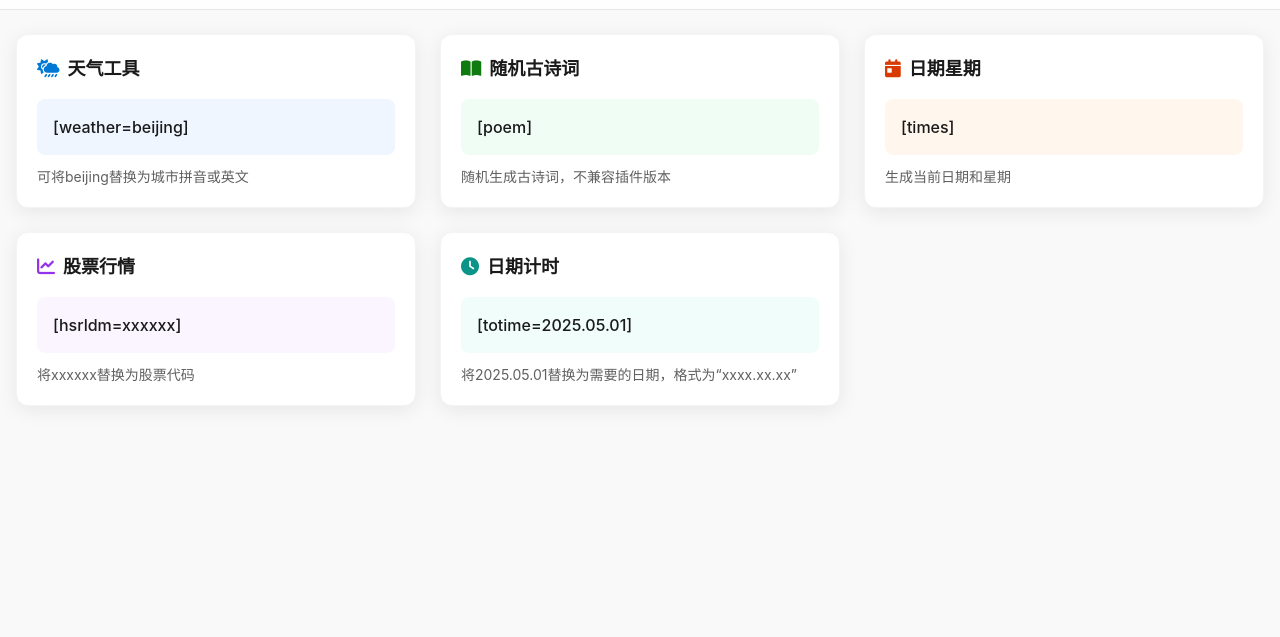
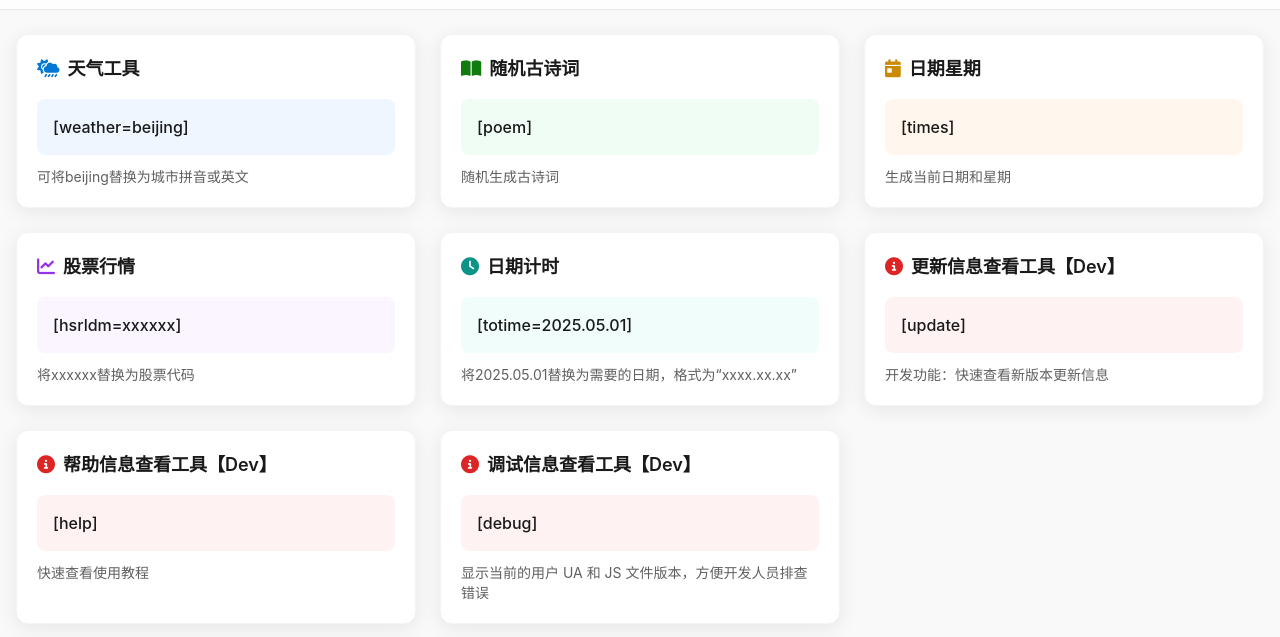
Before and after one commit to yuyudifiesh/tabs, a plain HTML site: page docs/teach.html in a window 1280 px wide. Shown: the part 43-680 px from the top of the page. Drawn offline with nearby package versions, Linux system fonts and the light colour scheme.

Commit message:
Update teach.html

```diff
--- a/docs/teach.html
+++ b/docs/teach.html
@@ -1,10 +1,9 @@
 <!DOCTYPE html>
 <html lang="zh-CN">
-
 <head>
     <meta charset="UTF-8">
     <meta name="viewport" content="width=device-width, initial-scale=1.0">
-    <title>功能代码列表</title>
+    <title>Windows 11 风格小组件</title>
     <script src="https://cdn.tailwindcss.com"></script>
     <link href="https://cdnjs.cloudflare.com/ajax/libs/font-awesome/6.7.2/css/all.min.css" rel="stylesheet">
     <script>
@@ -58,7 +57,6 @@
         }
     </style>
 </head>
-
 <body class="bg-background font-inter text-neutral-dark min-h-screen">
     <!-- 顶部导航栏 -->
     <header class="glass-effect border-b border-gray-200 sticky top-0 z-50 nocopy">
@@ -94,22 +92,20 @@
                         <i class="fa-solid fa-book-open text-secondary mr-2 nocopy"></i>
                         随机古诗词
                     </h2>
-
                 </div>
                 <div class="bg-green-50 rounded-lg p-4 mb-3">
                     <p class="text-neutral-dark text-base font-medium">[poem]</p>
                 </div>
-                <p class="text-neutral-medium text-sm break-words nocopy">随机生成古诗词，不兼容插件版本</p>
+                <p class="text-neutral-medium text-sm break-words nocopy">随机生成古诗词</p>
             </div>
 
             <!-- 日期星期小组件 -->
             <div class="bg-surface rounded-xl p-5 widget-shadow widget-hover border border-gray-100">
                 <div class="flex justify-between items-start mb-4 nocopy">
                     <h2 class="text-lg font-semibold flex items-center">
-                        <i class="fa-solid fa-calendar-day text-accent mr-2 nocopy"></i>
+                        <i class="fa-solid fa-calendar-day text-yellow-600 mr-2 nocopy"></i>
                         日期星期
                     </h2>
-
                 </div>
                 <div class="bg-orange-50 rounded-lg p-4 mb-3">
                     <p class="text-neutral-dark text-base font-medium">[times]</p>
@@ -144,8 +140,49 @@
                 </div>
                 <p class="text-neutral-medium text-sm break-words nocopy">将2025.05.01替换为需要的日期，格式为“xxxx.xx.xx”</p>
             </div>
+
+            <!-- 更新信息小组件 -->
+            <div class="bg-surface rounded-xl p-5 widget-shadow widget-hover border border-gray-100">
+                <div class="flex justify-between items-start mb-4 nocopy">
+                    <h2 class="text-lg font-semibold flex items-center">
+                        <i class="fa-solid fa-circle-info text-red-600 mr-2"></i>
+                        更新信息查看工具【Dev】
+                    </h2>
+                </div>
+                <div class="bg-red-50 rounded-lg p-4 mb-3">
+                    <p class="text-neutral-dark text-base font-medium">[update]</p>
+                </div>
+                <p class="text-neutral-medium text-sm break-words nocopy">开发功能：快速查看新版本更新信息</p>
+            </div>
+
+            <!-- 帮助信息小组件 -->
+            <div class="bg-surface rounded-xl p-5 widget-shadow widget-hover border border-gray-100">
+                <div class="flex justify-between items-start mb-4 nocopy">
+                    <h2 class="text-lg font-semibold flex items-center">
+                        <i class="fa-solid fa-circle-info text-red-600 mr-2"></i>
+                        帮助信息查看工具【Dev】
+                    </h2>
+                </div>
+                <div class="bg-red-50 rounded-lg p-4 mb-3">
+                    <p class="text-neutral-dark text-base font-medium">[help]</p>
+                </div>
+                <p class="text-neutral-medium text-sm break-words nocopy">快速查看使用教程</p>
+            </div>
+
+            <!-- 调试信息小组件 -->
+            <div class="bg-surface rounded-xl p-5 widget-shadow widget-hover border border-gray-100">
+                <div class="flex justify-between items-start mb-4 nocopy">
+                    <h2 class="text-lg font-semibold flex items-center">
+                        <i class="fa-solid fa-circle-info text-red-600 mr-2"></i>
+                        调试信息查看工具【Dev】
+                    </h2>
+                </div>
+                <div class="bg-red-50 rounded-lg p-4 mb-3">
+                    <p class="text-neutral-dark text-base font-medium">[debug]</p>
+                </div>
+                <p class="text-neutral-medium text-sm break-words nocopy">显示当前的用户 UA 和 JS 文件版本，方便开发人员排查错误</p>
+            </div>
         </div>
     </main>
 </body>
-
 </html>
```
